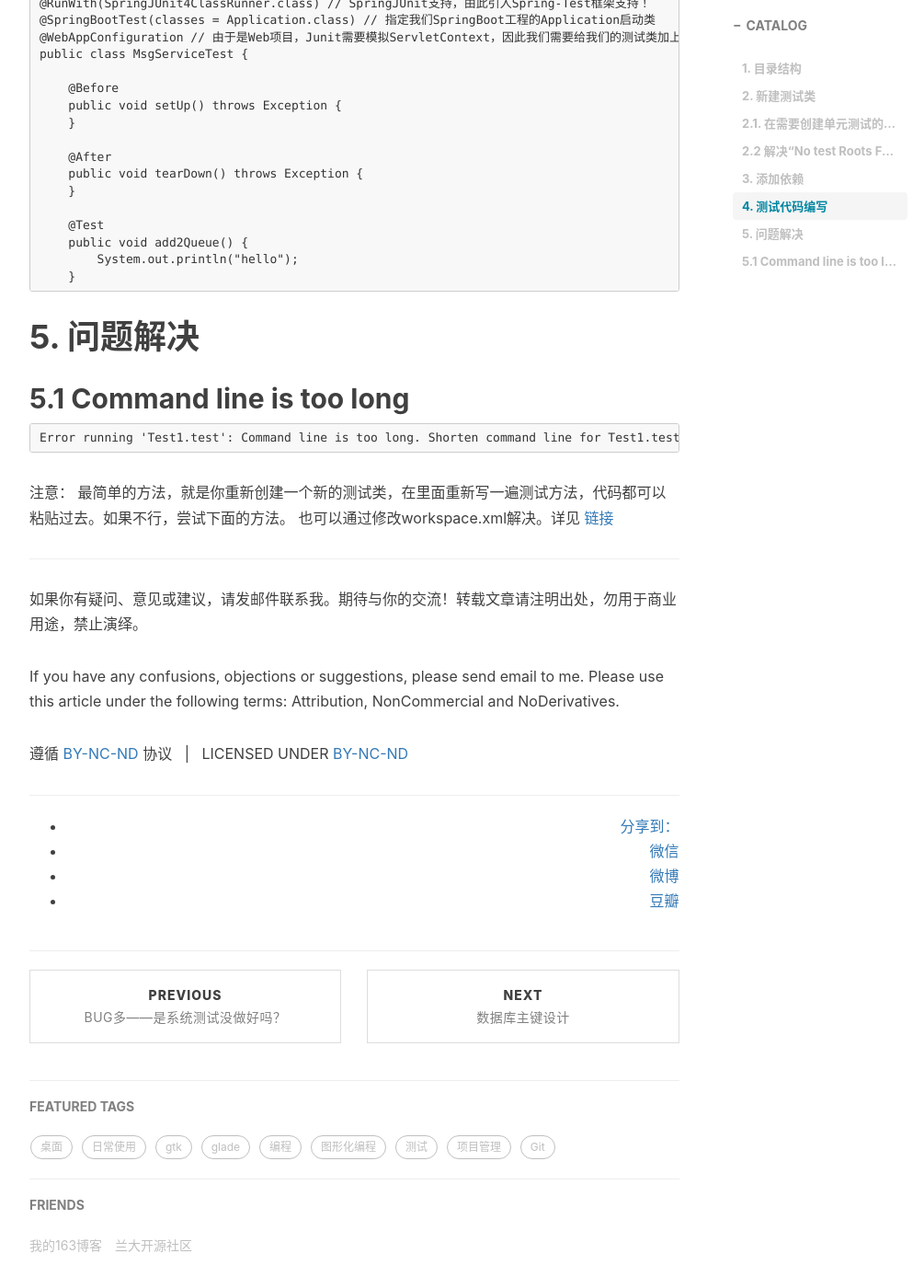
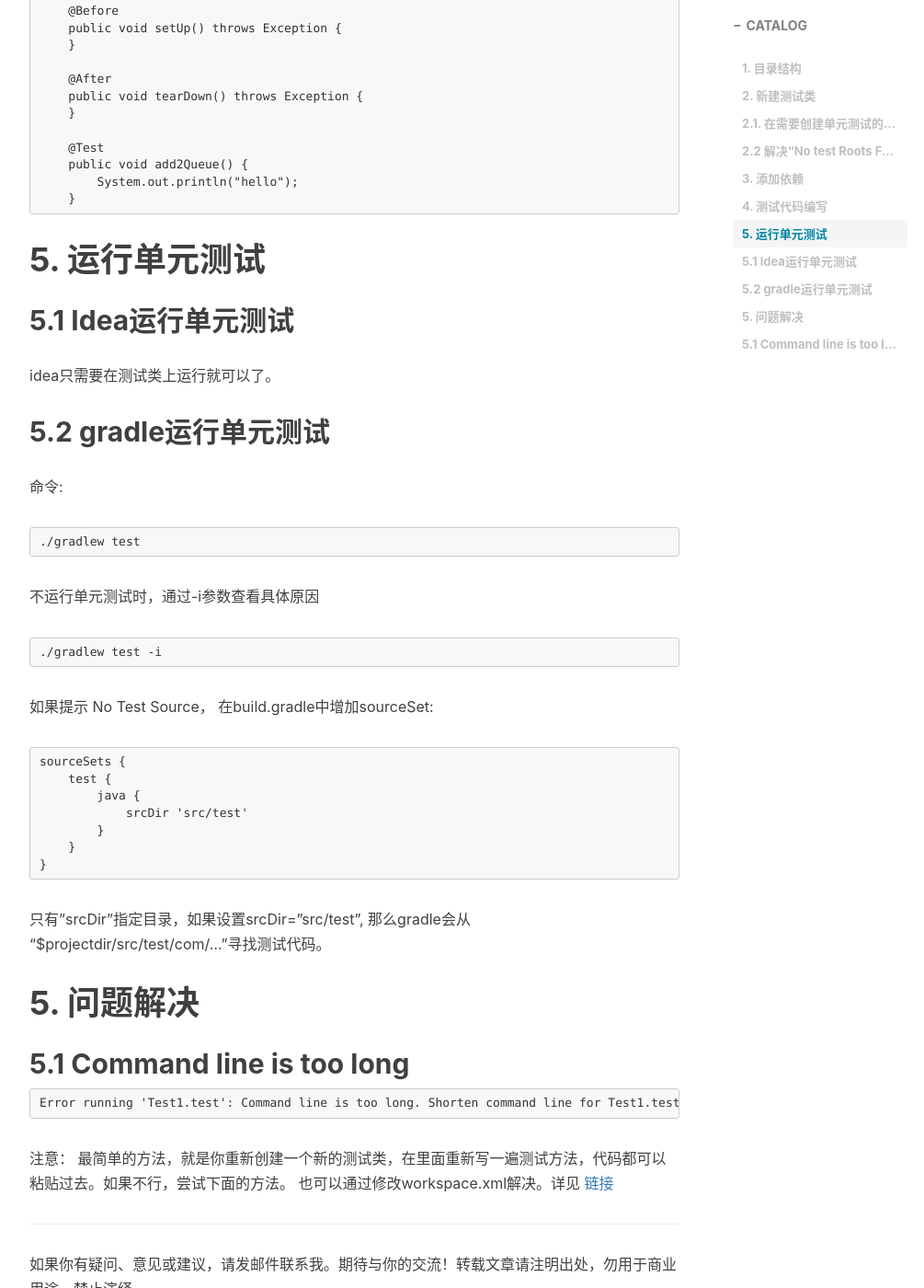
Before and after one commit to xuyumeng/xuyumeng.github.io, a Jekyll site: the page built from _posts/2016-09-17-idea-spring-junit5.md, in a window 1280 px wide and 1400 px high, scrolled down 2323 px. Shown: the whole window at 92% size, without its empty margins (233-1238 px from the left). Built offline with Jekyll 4.4.1, drawn with Linux system fonts in a browser that asks for light colours; nearby versions of some CDN libraries; comment, search, counter and statistics services are not loaded; some of the changed text lies outside the part shown.

Commit message:
add junit

````diff
--- a/_posts/2016-09-17-idea-spring-junit5.md
+++ b/_posts/2016-09-17-idea-spring-junit5.md
@@ -78,6 +76,32 @@ public class MsgServiceTest {
     }
 ```
 
+# 5. 运行单元测试
+## 5.1 Idea运行单元测试
+idea只需要在测试类上运行就可以了。
+
+## 5.2 gradle运行单元测试
+
+命令:
+```
+./gradlew test
+```
+
+不运行单元测试时，通过-i参数查看具体原因
+```
+./gradlew test -i
+```
+如果提示 No Test Source， 在build.gradle中增加sourceSet:
+```
+sourceSets {
+    test {
+        java {
+            srcDir 'src/test'
+        }
+    }
+}
+```
+只有"srcDir"指定目录，如果设置srcDir="src/test", 那么gradle会从 “$projectdir/src/test/com/…”寻找测试代码。
 
 # 5. 问题解决
 ## 5.1 Command line is too long
````
Also changed, not shown: other parts of _posts/2016-09-17-idea-spring-junit5.md (+1 -3 lines).
